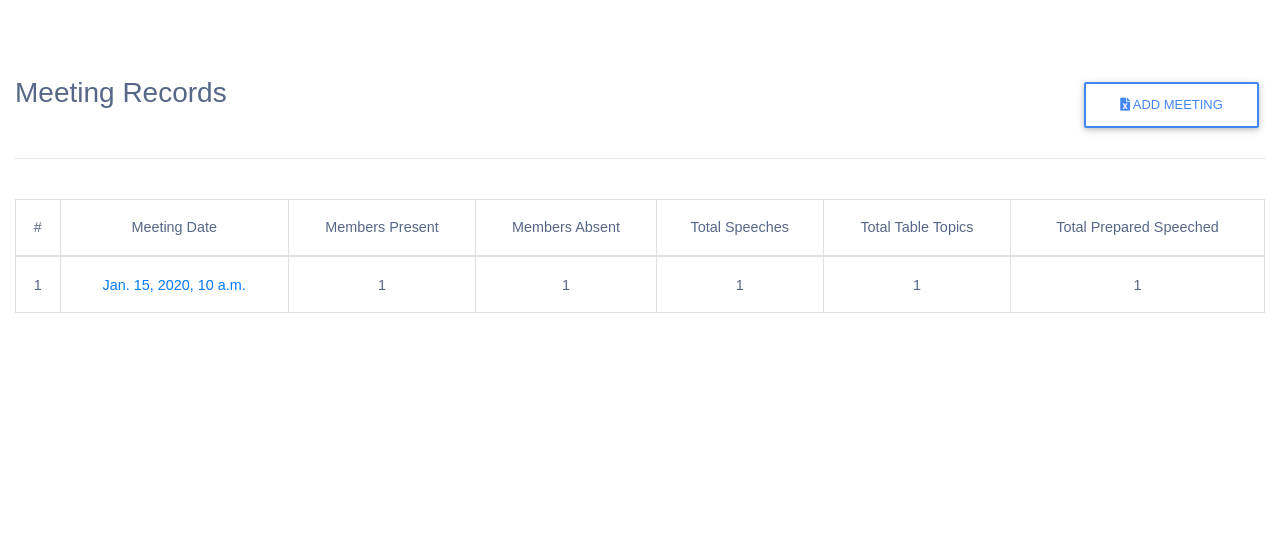
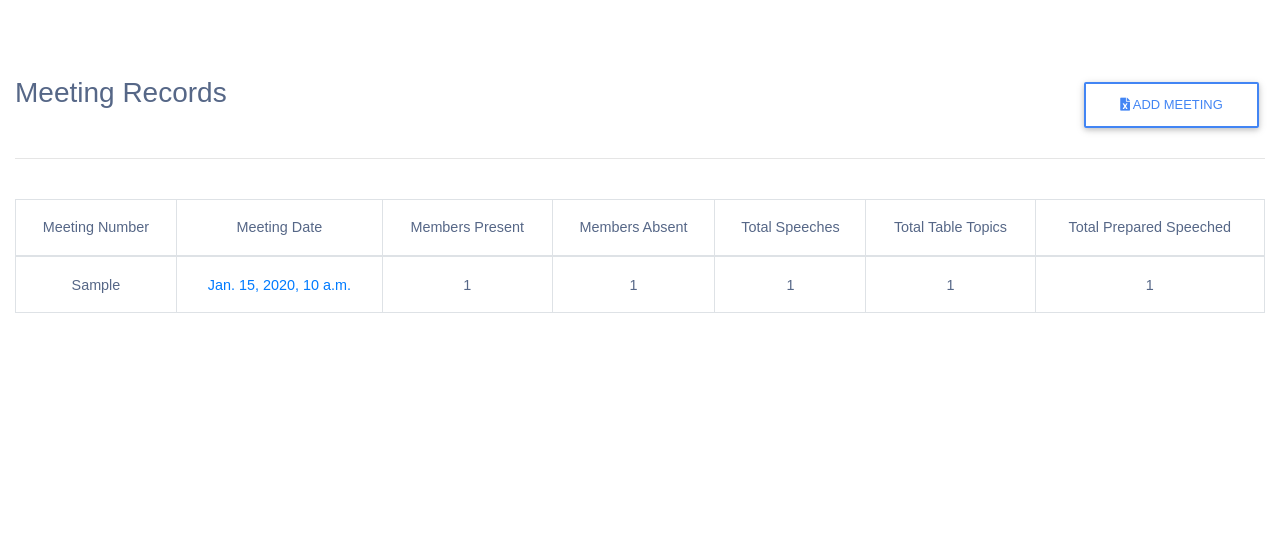
Before and after one commit to mseemab/smarttm, a Django app: template smarttm_web/templates/meetings.html in a window 1280 px wide. Shown: the part 143-696 px from the top of the page. Run offline with Django 3.2, Linux system fonts and the light colour scheme; the template is opened without the code that fills it: most values are stand-ins (such as "Sample title", 1, 10 or a date in 2020); some libraries are stand-ins or nearby versions.

Commit message:
issue#40,41

```diff
--- a/smarttm_web/meeting_views.py
+++ b/smarttm_web/meeting_views.py
@@ -11,7 +11,7 @@ import pdb
 @login_required()
 def meetings_view(request):
     club_key = request.session['SelectedClub'][0]
-    meetings = Meeting.objects.filter(club__id = club_key)
+    meetings = reversed(Meeting.objects.filter(club__id = club_key))
     participation_types = Participation_Type.objects.all()
     part_type_speech = set(participation_types.filter(category = 'Speech').values_list('id', flat = True))
     part_type_tt = participation_types.get(name = 'Table Topic')
--- a/smarttm_web/templates/meetings.html
+++ b/smarttm_web/templates/meetings.html
@@ -34,7 +34,7 @@
 							<table  class="table table-bordered" >
 							<thead>
 								<tr>
-									<td> # </td>
+									<th>Meeting Number</th>
 									<th>Meeting Date</th>
 									<th>Members Present</th>
 									<th>Members Absent</th>
@@ -47,7 +47,7 @@
 							<tbody>
 								{% for summ_Obj in summ_set %}
 									<tr>
-										<td>{{ forloop.counter }}</td>
+										<td>{{ summ_Obj.meeting.meeting_no }}</td>
 										<td><a href = "{% url 'meeting_detail' summ_Obj.meeting.pk %}">{{ summ_Obj.meeting.meeting_date }}</a></td>
 										<td>{{ summ_Obj.members_present_count }}</td>
 										<td>{{ summ_Obj.members_absent_count }}</td>
```
